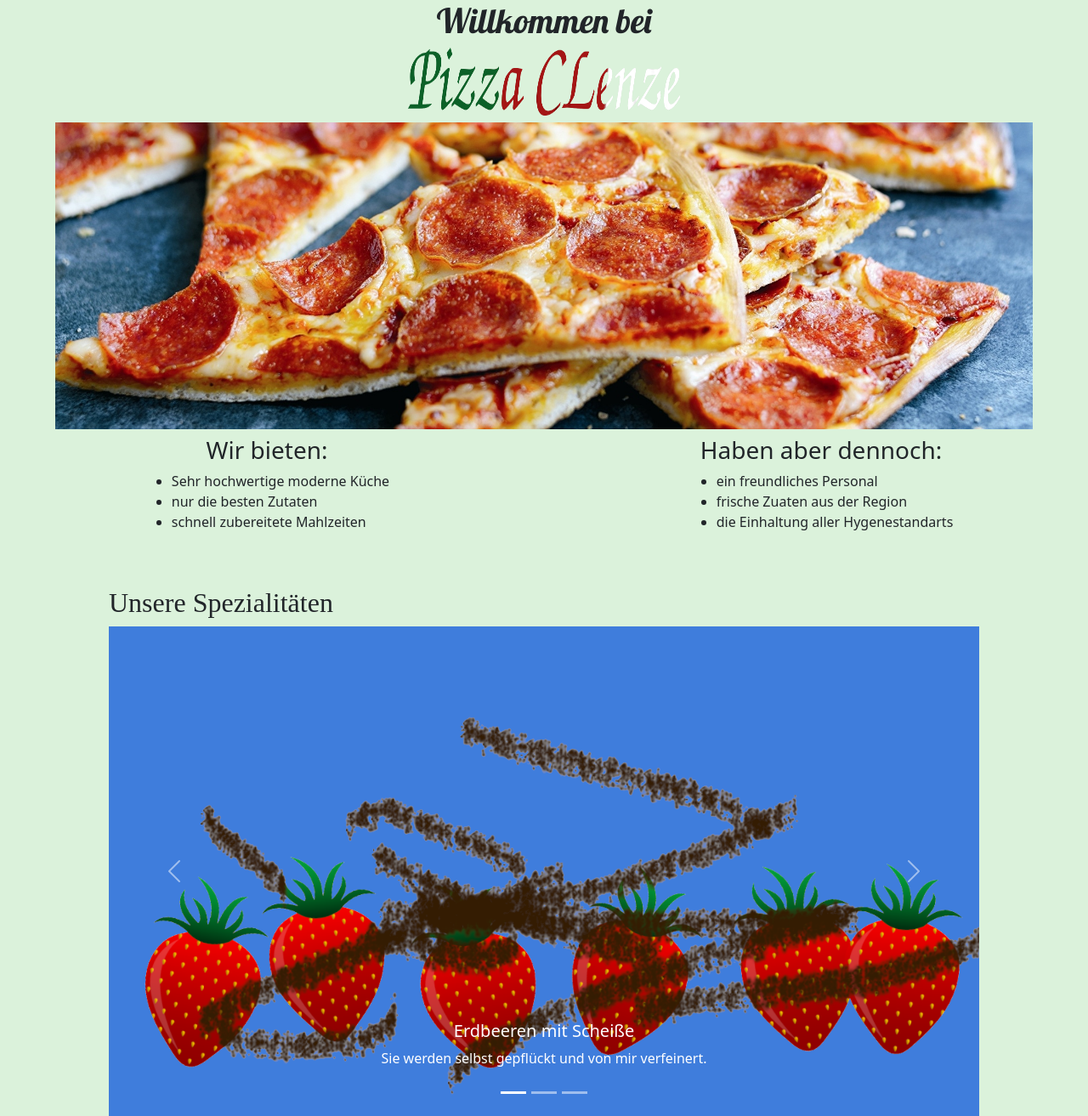
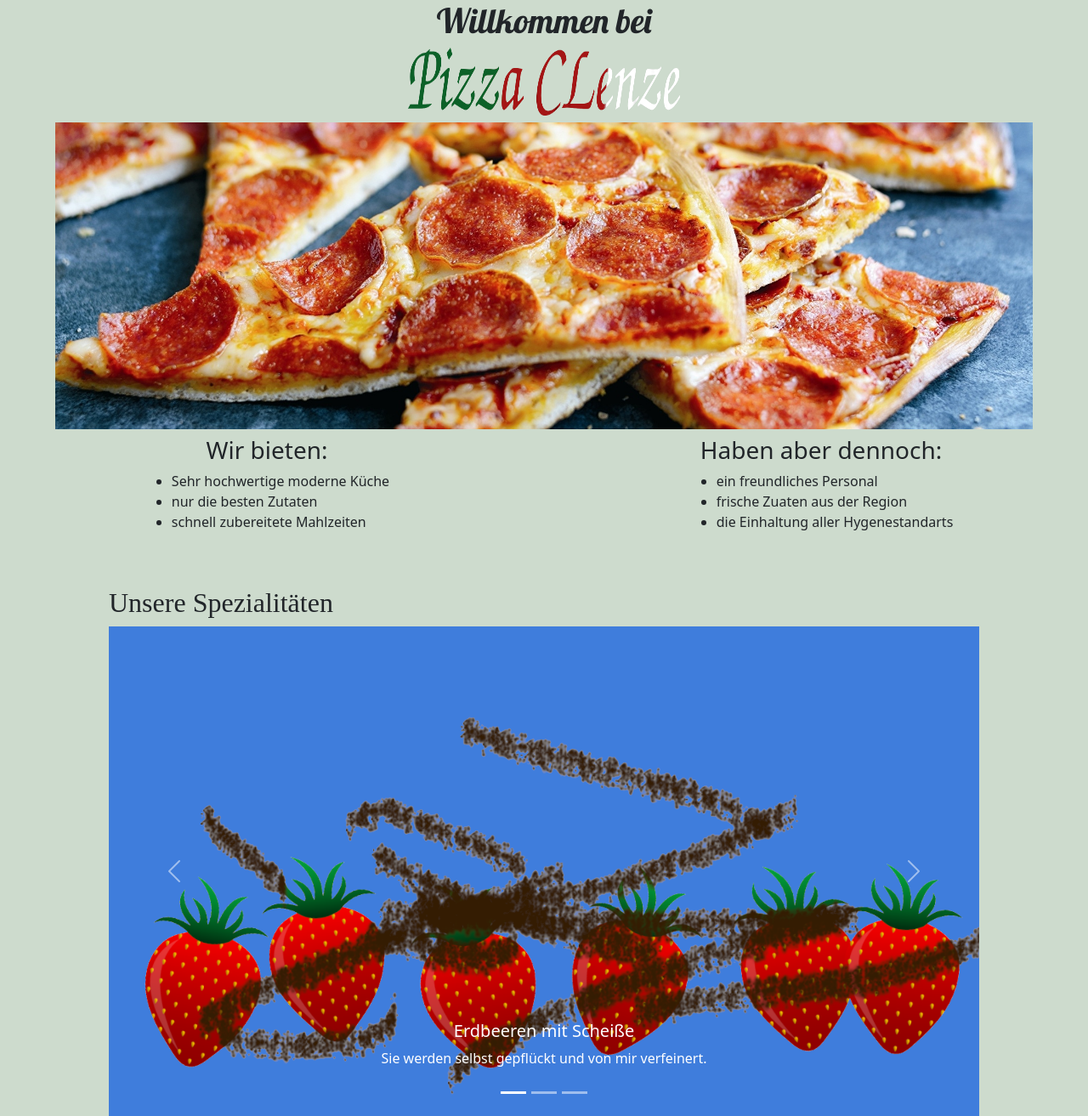
Before and after one commit to noahgrocholl/website_template, a PHP site: page / in a window 1280 px wide. Shown: the part 66-1379 px from the top of the page at 85% size. Run offline with PHP 8.4, Linux system fonts and the light colour scheme; some web fonts are replaced.

Commit message:
minor changes

```diff
--- a/content.php
+++ b/content.php
@@ -151,7 +151,7 @@
                     <img src="images/fisch.png" class="d-block w-100" alt="...">
                     <div class="carousel-caption d-none d-md-block">
                         <h5>Blobfisch</h5>
-                        <p>blobfisch blobfisch blobfisch blobfisch blobfisch blobfisch </p>
+                        <p>blobfisch blobfisch blobfisch blobfisch blobfisch blobfisch</p>
                     </div>
                 </div>
             </div>
--- a/models/footer.php
+++ b/models/footer.php
@@ -2,7 +2,7 @@
 </body>
 <style>
     body {
-        background-color: #dbf2db;
+        background-color: #cddbcd;
     }
 </style>
 
```
